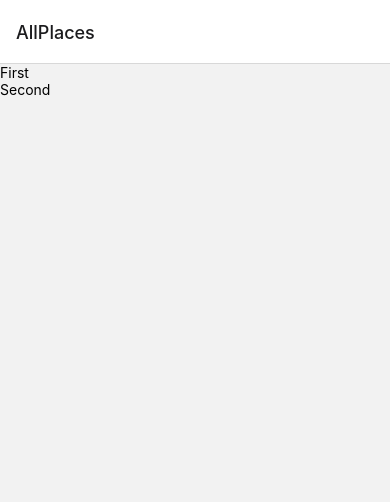
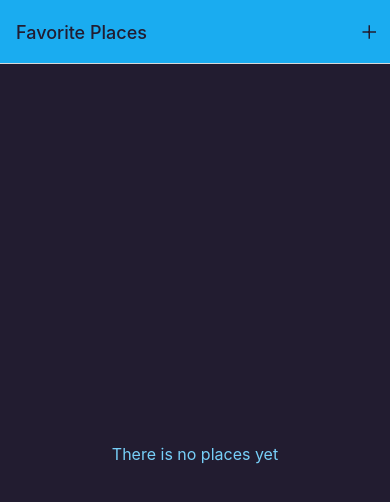
Before and after one commit to Gothician/fav-places, a React Native app: screen /AllPlaces in a window 390 px wide. Shown: the top 502 px of the page. Built offline with nearby package versions, Linux system fonts and the light colour scheme.

Commit message:
Started work on form for adding places

```diff
--- a/App.js
+++ b/App.js
@@ -4,6 +4,9 @@
 
 import AllPlaces from './screens/AllPlaces';
 import AddPlace from './screens/AddPlace';
+import IconButton from './components/UI/IconButton';
+
+import { Colors } from './constants/colors';
 
 const Stack = createNativeStackNavigator();
 
@@ -12,9 +15,37 @@
     <>
       <StatusBar style="auto" />
       <NavigationContainer>
-        <Stack.Navigator>
-          <Stack.Screen name="AllPlaces" component={AllPlaces} />
-          <Stack.Screen name="AddPlace" component={AddPlace} />
+        <Stack.Navigator
+          screenOptions={{
+            headerStyle: {
+              backgroundColor: Colors.primary500,
+            },
+            headerTintColor: Colors.gray700,
+            contentStyle: { backgroundColor: Colors.gray700 },
+          }}
+        >
+          <Stack.Screen
+            name="AllPlaces"
+            component={AllPlaces}
+            options={({ navigation }) => ({
+              title: 'Favorite Places',
+              headerRight: ({ tintColor }) => (
+                <IconButton
+                  icon="add"
+                  size={24}
+                  color={tintColor}
+                  onPress={() => navigation.navigate('AddPlace')}
+                />
+              ),
+            })}
+          />
+          <Stack.Screen
+            name="AddPlace"
+            component={AddPlace}
+            options={{
+              title: 'Add a New Favorite Place',
+            }}
+          />
         </Stack.Navigator>
       </NavigationContainer>
     </>
--- a/components/Places/PlaceForm.js
+++ b/components/Places/PlaceForm.js
@@ -1,11 +1,47 @@
-import { Text, View } from 'react-native';
+import { useState } from 'react';
+import { ScrollView, StyleSheet, Text, TextInput, View } from 'react-native';
+import { Colors } from '../../constants/colors';
 
 const PlaceForm = () => {
+  const [enteredTitle, setEnteredTitle] = useState('');
+
+  const changeTitleHandler = (enteredText) => {
+    setEnteredTitle(enteredText);
+  };
+
   return (
-    <View>
-      <Text>PlaceForm</Text>
-    </View>
+    <ScrollView style={styles.form}>
+      <View>
+        <Text style={styles.label}>Title</Text>
+        <TextInput
+          onChangeText={changeTitleHandler}
+          value={enteredTitle}
+          style={styles.input}
+        />
+      </View>
+    </ScrollView>
   );
 };
 
 export default PlaceForm;
+
+const styles = StyleSheet.create({
+  form: {
+    flex: 1,
+    padding: 24,
+  },
+  label: {
+    fontWeight: 'bold',
+    marginBottom: 4,
+    color: Colors.primary500,
+  },
+  input: {
+    marginVertical: 8,
+    paddingHorizontal: 4,
+    paddingVertical: 8,
+    fontSize: 16,
+    borderBottomColor: Colors.primary700,
+    borderBottomWidth: 2,
+    backgroundColor: Colors.primary100,
+  },
+});
--- a/components/Places/PlacesList.js
+++ b/components/Places/PlacesList.js
@@ -1,5 +1,8 @@
 import { FlatList, StyleSheet, Text, View } from 'react-native';
+
 import PlaceItem from './PlaceItem';
+
+import { Colors } from '../../constants/colors';
 
 const PlacesList = ({ places }) => {
   return !places || places.length === 0 ? (
@@ -25,5 +28,6 @@
   },
   fallbackText: {
     fontSize: 16,
+    color: Colors.primary200,
   },
 });
--- /dev/null
+++ b/components/UI/IconButton.js
@@ -0,0 +1,26 @@
+import { Pressable, StyleSheet } from 'react-native';
+import { Ionicons } from '@expo/vector-icons';
+
+const IconButton = ({ icon, size, color, onPress }) => {
+  return (
+    <Pressable
+      style={({ pressed }) => [styles.button, pressed && styles.pressed]}
+      onPress={onPress}
+    >
+      <Ionicons name={icon} size={size} color={color} />
+    </Pressable>
+  );
+};
+
+export default IconButton;
+
+const styles = StyleSheet.create({
+  button: {
+    padding: 8,
+    justifyContent: 'center',
+    alignItems: 'center',
+  },
+  pressed: {
+    opacity: 0.7,
+  },
+});
--- /dev/null
+++ b/constants/colors.js
@@ -0,0 +1,11 @@
+export const Colors = {
+  primary50: '#cfeffd',
+  primary100: '#a0defb',
+  primary200: '#77cff8',
+  primary400: '#44bdf5',
+  primary500: '#1aacf0',
+  primary700: '#0570c9',
+  primary800: '#003b88',
+  accent500: '#e6b30b',
+  gray700: '#221c30',
+};
--- a/package.json
+++ b/package.json
@@ -9,6 +9,7 @@
     "web": "expo start --web"
   },
   "dependencies": {
+    "@expo/vector-icons": "^13.0.0",
     "@react-navigation/native": "^6.1.6",
     "@react-navigation/native-stack": "^6.9.12",
     "expo": "~48.0.5",
--- a/screens/AllPlaces.js
+++ b/screens/AllPlaces.js
@@ -3,10 +3,12 @@
 const AllPlaces = () => {
   return (
     <PlacesList
-      places={[
-        { id: 1, title: 'First' },
-        { id: 2, title: 'Second' },
-      ]}
+      places={
+        [
+          // { id: 1, title: 'First' },
+          // { id: 2, title: 'Second' },
+        ]
+      }
     />
   );
 };
```
